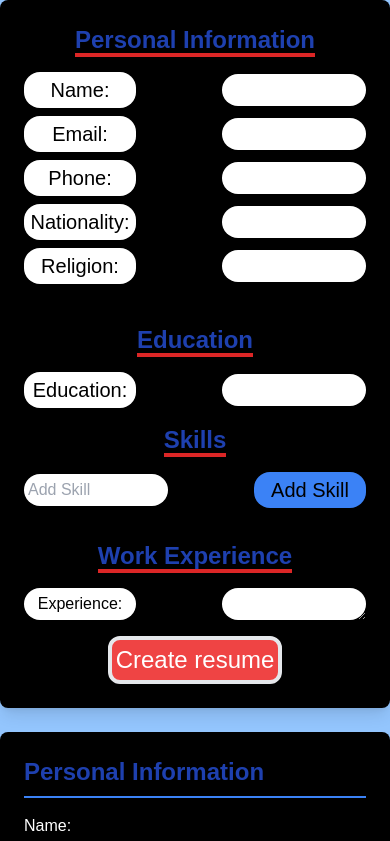
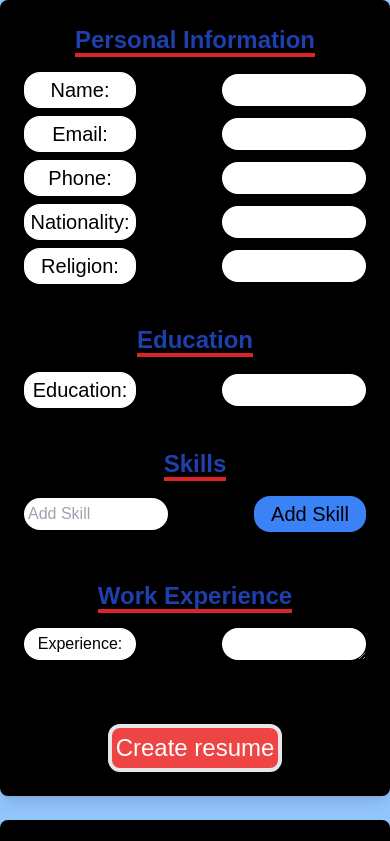
Before and after one commit to ParvezCoder/milstone3, a Next.js app: page / in a window 390 px wide. Shown: the top 841 px of the page. Built offline with nearby package versions, Linux system fonts and the light colour scheme.

Commit message:
For Mobile devices

```diff
--- a/src/app/page.tsx
+++ b/src/app/page.tsx
@@ -125,7 +125,7 @@ const Resume = () => {
             </div>
           </div>
 
-          <div className="mb-4">
+          <div className="mt-10">
             <h2 className="text-center text-2xl font-bold text-blue-800 mb-4">
               <span className='border-b-4 border-red-600'>Skills</span>
             </h2>
@@ -146,7 +146,7 @@ const Resume = () => {
                 Add Skill
               </button>
             </div>
-            <ul className="mt-4 flex ">
+            <ul className=" flex ">
               {resumeData.skills.map((skill, index) => (
                 <li key={index} className='px-4 max-w-20 py-2 flex flex-row'>
                   <span className="text-white bg-red-700 flex flex-row rounded-lg px-4  py-1">
@@ -157,7 +157,7 @@ const Resume = () => {
             </ul>
           </div>
 
-          <div className="mb-4">
+          <div className="mt-10">
             <h2 className="text-2xl font-bold text-blue-800 mb-4 text-center">
               <span className='border-b-4 border-red-600'>Work Experience</span>
             </h2>
@@ -174,7 +174,7 @@ const Resume = () => {
             </div>
           </div>
 
-          <div className="flex justify-center">
+          <div className="flex justify-center mt-16">
             <button className="text-2xl hover:bg-red-500 text-white flex justify-center border-4 p-1 bg-red-500 rounded-xl">
               Create resume
             </button>
```
